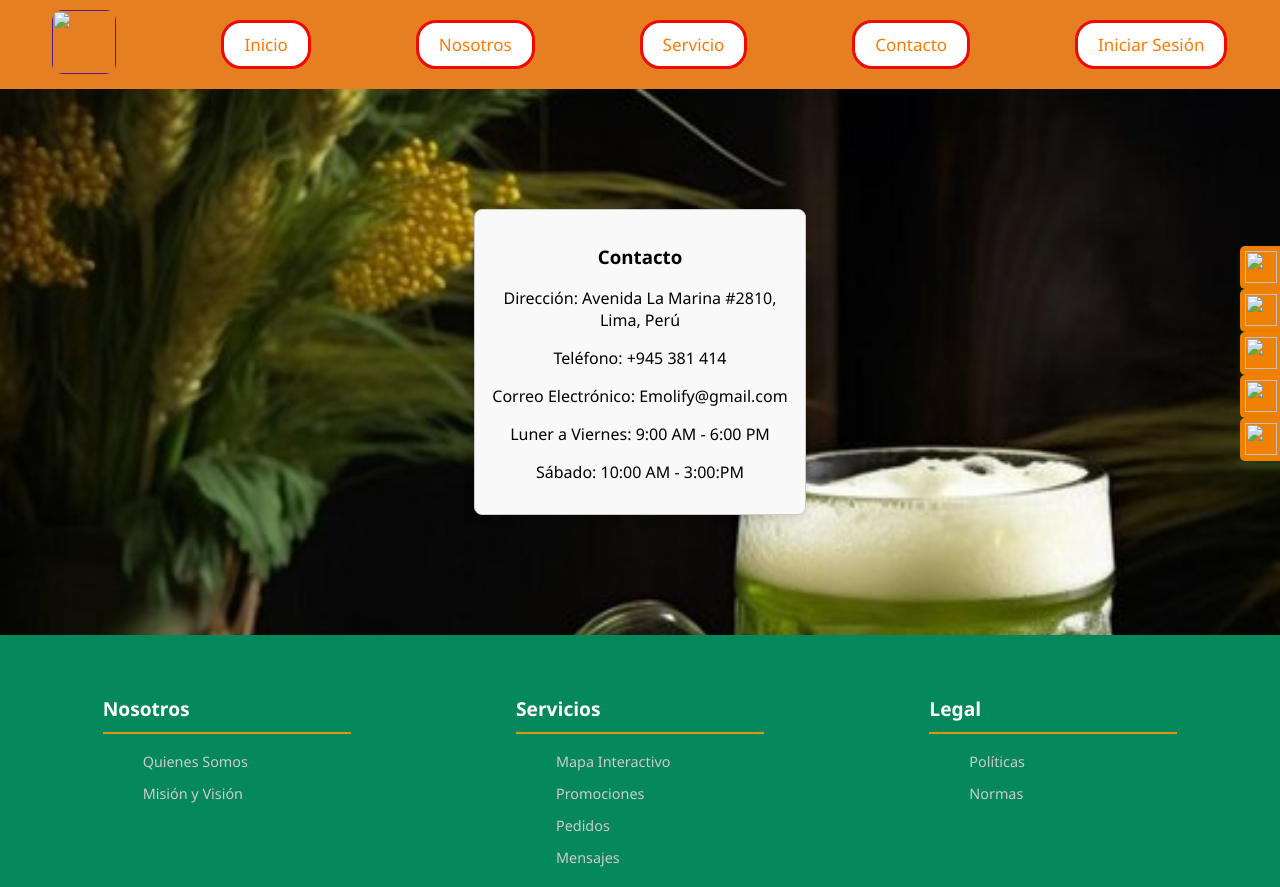
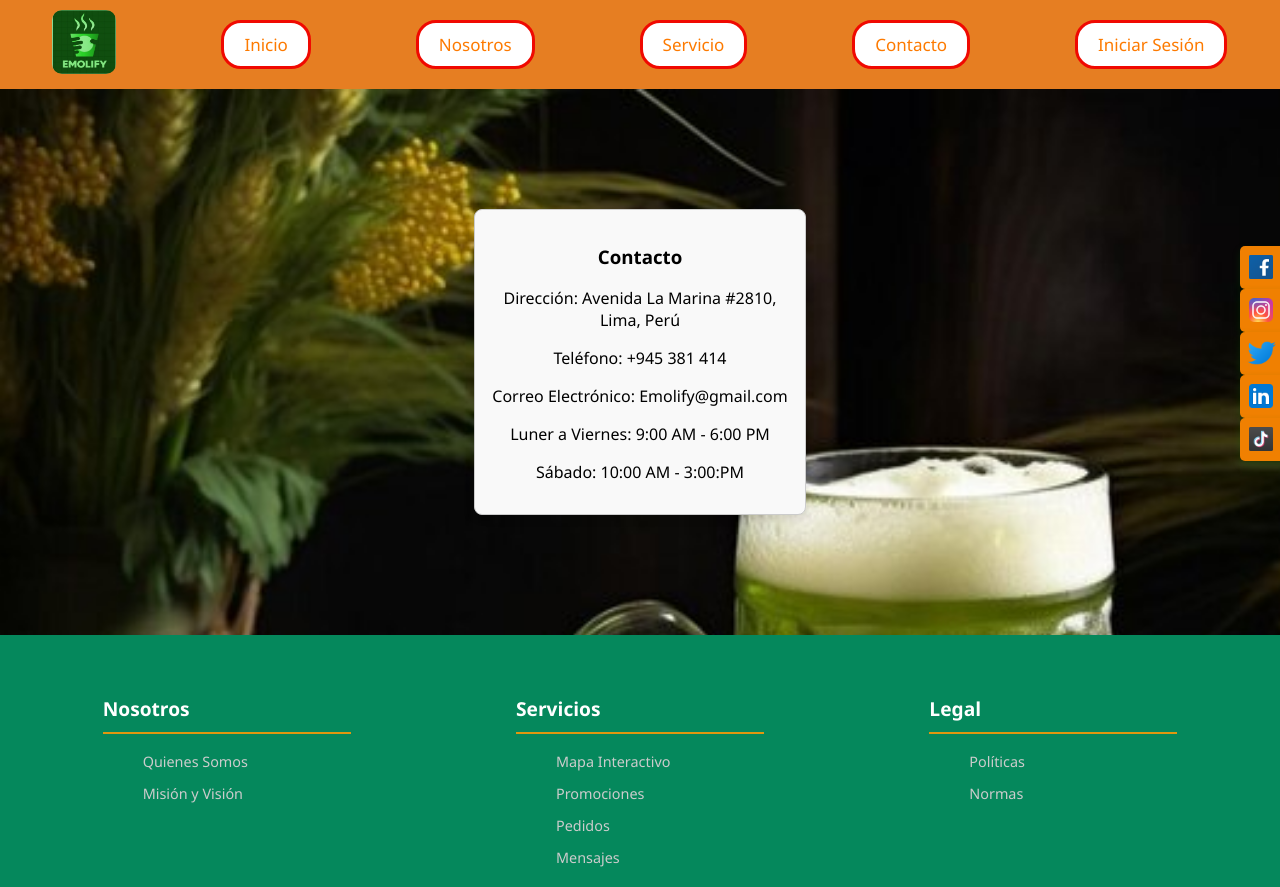
Before and after one commit to Nelson229150/EMOLIFY.github.io, a plain HTML site: page seccioncontacto.html in a window 1280 px wide. Shown: the top 887 px of the page. Drawn offline with Linux system fonts and the light colour scheme; files whose address does not match are found by name.

Commit message:
Update seccioncontacto.html

```diff
--- a/seccioncontacto.html
+++ b/seccioncontacto.html
@@ -15,7 +15,7 @@
           <img
             height="64"
             width="64"
-            src="IMGG/EMOLIFY LOGO.png"
+            src="EMOLIFY LOGO.png"
             alt=""
             style="border-radius: 10px"
           />
@@ -97,31 +97,31 @@
   <ul class="Banner_SN">
     <li>
       <a href="https://www.facebook.com/?locale=es_LA" target="_blank">
-        <img src="IMGG/descargar (2).png" width="32" height="32" />
+        <img src="descargar (2).png" width="32" height="32" />
         <p>Danos un like<br />Facebook</p>
       </a>
     </li>
     <li>
       <a href="https://www.instagram.com/" target="_blank">
-        <img src="IMGG/descargar (5).png" width="32" height="32" />
+        <img src="descargar (5).png" width="32" height="32" />
         <p>Danos un like<br />Instagram</p>
       </a>
     </li>
     <li>
       <a href="https://x.com/?lang=es" target="_blank">
-        <img src="IMGG/descargar (1).png" width="32" height="32" />
+        <img src="descargar (1).png" width="32" height="32" />
         <p>Danos un like<br />Twitter</p>
       </a>
     </li>
     <li>
       <a href="https://www.linkedin.com/home" target="_blank">
-        <img src="IMGG/descargar (4).png" width="32" height="32" />
+        <img src="descargar (4).png" width="32" height="32" />
         <p>Danos un like<br />Linkedin</p>
       </a>
     </li>
     <li>
       <a href="https://www.tiktok.com/es/" target="_blank">
-        <img src="IMGG/descargar (6).png" width="32" height="32" />
+        <img src="descargar (6).png" width="32" height="32" />
         <p>Danos un like<br />Tik Tok</p>
       </a>
     </li>
```
